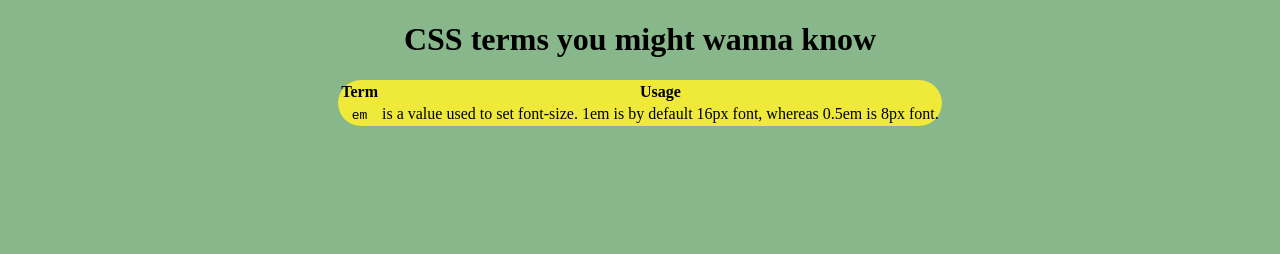
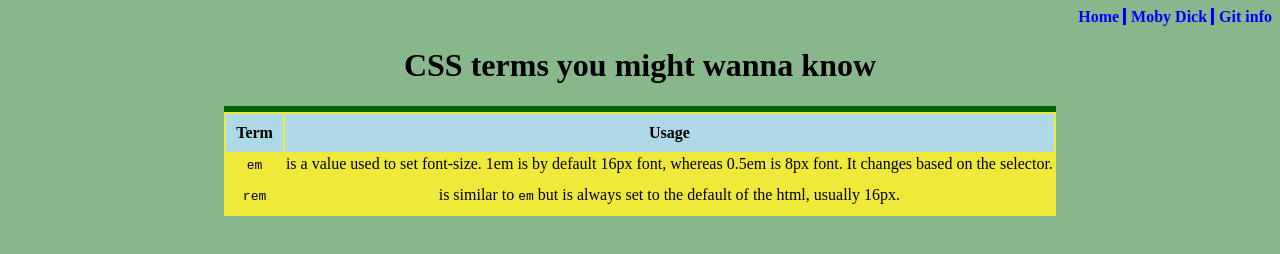
Before and after one commit to thoranderskow/sample_website, a plain HTML site: page CSS_help.html in a window 1280 px wide. Drawn offline with Linux system fonts and the light colour scheme.

Commit message:
add CSS help page

```diff
--- a/CSS_help.html
+++ b/CSS_help.html
@@ -5,20 +5,60 @@
     <meta charset="utf-8">
     <style>
     /*GLOBAL STYLES*/
-      html, body{
+      html, body {
         background-color: #87b78a;
         text-align: center;
       }
+
+      a {
+        color: blue;
+        text-decoration: none;
+        font-weight: bold;
+      }
     /*TABLE STYLES*/
       .center {
-   margin-left:auto;
-   margin-right:auto;
+        margin-left:auto;
+        margin-right:auto;
  }
       .colortable {
         background-color: #efe939;
-        border-radius: 25px;
+        border-top: 6px solid darkgreen;
+      }
+
+      td, tr, th{
+        border: 0;
+        padding-bottom: 10px;
+      }
+
+      th {
+        background-color: lightblue;
+        padding: 10px;
+      }
+    /* HOME DIRECTORY STYLES */
+      .directory {
+        float: right;
+      }
+      .right-border {
+        border-right: 3px solid blue;
+      }
+      .left-padding {
+        padding-left: 5px;
       }
     </style>
+    <div class="directory">
+      <a href="https://thoranderskow.github.io/sample_website/index.html"
+      class="right-border">
+        Home
+      </a>
+      <a href="https://thoranderskow.github.io/sample_website/moby_dick.html"
+      class="right-border left-padding">
+        Moby Dick
+      </a>
+      <a href="https://thoranderskow.github.io/sample_website/gitinfo.html"
+      class="left-padding">
+        Git info
+      </a>
+    </div><br>
   </head>
   <body>
     <h1>CSS terms you might wanna know</h1>
@@ -26,7 +66,10 @@
       <tr><th>Term</th><th>Usage</th></tr>
       <tr><td><code>em</code></td>
         <td>is a value used to set font-size. 1em is by default 16px font,
-          whereas 0.5em is 8px font.</td></tr>
+          whereas 0.5em is 8px font. It changes based on the selector.</td></tr>
+      <tr><td><code>rem</code></td>
+        <td>is similar to <code>em</code> but is always set to the default
+          of the html, usually 16px.</td></tr>
     </table>
   </body>
 </html>
```
